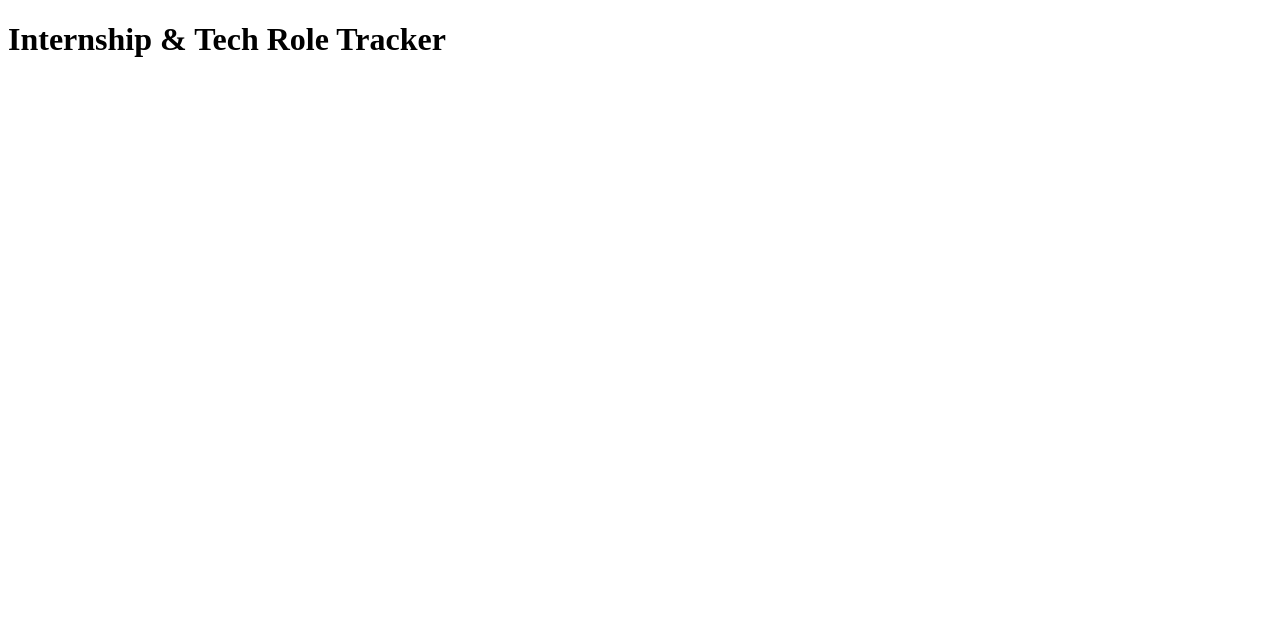
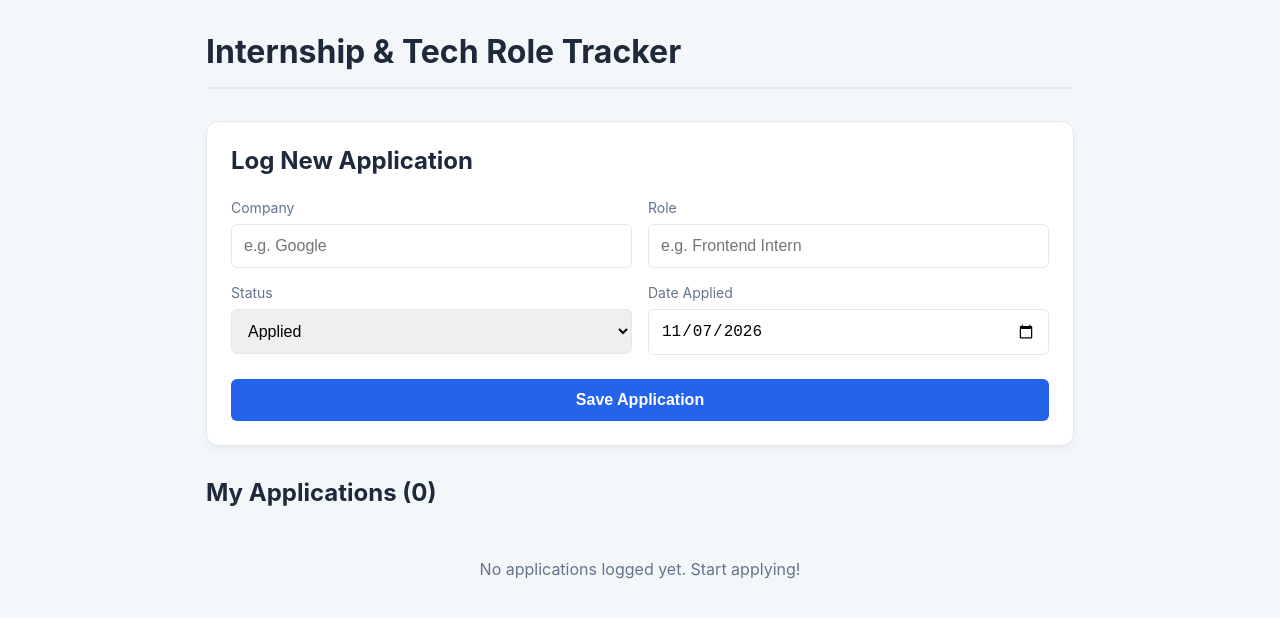
Before and after one commit to jericolobos/web-record, a React (Vite) app in the folder web-record/: page / in a window 1280 px wide. Shown: the top 618 px of the page. Built offline with nearby package versions, Linux system fonts and the light colour scheme.

Commit message:
added basic UI

```diff
--- a/web-record/src/App.jsx
+++ b/web-record/src/App.jsx
@@ -1,28 +1,51 @@
 // src/App.jsx
-
 import { useState, useEffect } from "react";
-import { getApplications } from "./services/apiService";
-import "./App.css";
+import {
+  getApplications,
+  createApplication,
+  updateApplication,
+  deleteApplication,
+} from "./services/apiService";
+import ApplicationForm from "./components/ApplicationForm";
+import ApplicationList from "./components/ApplicationList";
+import "./index.css";
 
 function App() {
-  // State to hold all job applications
   const [applications, setApplications] = useState([]);
 
-  // Load data on initial render
   useEffect(() => {
     setApplications(getApplications());
   }, []);
 
+  const handleAddApplication = (newApp) => {
+    setApplications(createApplication(newApp));
+  };
+
+  const handleUpdateApplication = (updatedApp) => {
+    setApplications(updateApplication(updatedApp));
+  };
+
+  const handleDeleteApplication = (id) => {
+    setApplications(deleteApplication(id));
+  };
+
   return (
-    <div className="container">
+    <div className="dashboard-container">
       <header>
-        <h1>Internship & Tech Role Tracker</h1>
+        <h1 className="header-title">Internship & Tech Role Tracker</h1>
       </header>
 
       <main>
-        {/* We will build and insert <ApplicationForm /> here next */}
+        <ApplicationForm onAdd={handleAddApplication} />
 
-        {/* We will build and insert <ApplicationList /> here after */}
+        <div>
+          <h2>My Applications ({applications.length})</h2>
+          <ApplicationList
+            applications={applications}
+            onUpdate={handleUpdateApplication}
+            onDelete={handleDeleteApplication}
+          />
+        </div>
       </main>
     </div>
   );
--- /dev/null
+++ b/web-record/src/components/ApplicationForm.jsx
@@ -0,0 +1,138 @@
+// src/components/ApplicationForm.jsx
+import { useState } from "react";
+
+function ApplicationForm({ onAdd }) {
+  const [formData, setFormData] = useState({
+    company: "",
+    role: "",
+    status: "Applied",
+    dateApplied: new Date().toISOString().split("T")[0],
+  });
+
+  const handleChange = (e) => {
+    const { name, value } = e.target;
+    setFormData((prev) => ({ ...prev, [name]: value }));
+  };
+
+  const handleSubmit = (e) => {
+    e.preventDefault();
+    if (!formData.company.trim() || !formData.role.trim()) return;
+
+    onAdd(formData);
+    setFormData({ ...formData, company: "", role: "", status: "Applied" });
+  };
+
+  return (
+    <div className="card">
+      <h2 style={{ marginBottom: "1.5rem" }}>Log New Application</h2>
+      <form onSubmit={handleSubmit}>
+        <div
+          style={{
+            display: "grid",
+            gridTemplateColumns: "1fr 1fr",
+            gap: "1rem",
+            marginBottom: "1rem",
+          }}
+        >
+          <div>
+            <label
+              style={{
+                display: "block",
+                marginBottom: "0.5rem",
+                fontSize: "0.875rem",
+                color: "var(--text-muted)",
+              }}
+            >
+              Company
+            </label>
+            <input
+              type="text"
+              name="company"
+              placeholder="e.g. Google"
+              value={formData.company}
+              onChange={handleChange}
+              required
+            />
+          </div>
+          <div>
+            <label
+              style={{
+                display: "block",
+                marginBottom: "0.5rem",
+                fontSize: "0.875rem",
+                color: "var(--text-muted)",
+              }}
+            >
+              Role
+            </label>
+            <input
+              type="text"
+              name="role"
+              placeholder="e.g. Frontend Intern"
+              value={formData.role}
+              onChange={handleChange}
+              required
+            />
+          </div>
+        </div>
+
+        <div
+          style={{
+            display: "grid",
+            gridTemplateColumns: "1fr 1fr",
+            gap: "1rem",
+            marginBottom: "1.5rem",
+          }}
+        >
+          <div>
+            <label
+              style={{
+                display: "block",
+                marginBottom: "0.5rem",
+                fontSize: "0.875rem",
+                color: "var(--text-muted)",
+              }}
+            >
+              Status
+            </label>
+            <select
+              name="status"
+              value={formData.status}
+              onChange={handleChange}
+            >
+              <option value="Applied">Applied</option>
+              <option value="Interviewing">Interviewing</option>
+              <option value="Rejected">Rejected</option>
+              <option value="Offer">Offer</option>
+            </select>
+          </div>
+          <div>
+            <label
+              style={{
+                display: "block",
+                marginBottom: "0.5rem",
+                fontSize: "0.875rem",
+                color: "var(--text-muted)",
+              }}
+            >
+              Date Applied
+            </label>
+            <input
+              type="date"
+              name="dateApplied"
+              value={formData.dateApplied}
+              onChange={handleChange}
+              required
+            />
+          </div>
+        </div>
+
+        <button type="submit" style={{ width: "100%" }}>
+          Save Application
+        </button>
+      </form>
+    </div>
+  );
+}
+
+export default ApplicationForm;
--- /dev/null
+++ b/web-record/src/components/ApplicationList.jsx
@@ -0,0 +1,85 @@
+// src/components/ApplicationList.jsx
+
+function ApplicationList({ applications, onUpdate, onDelete }) {
+  if (applications.length === 0) {
+    return (
+      <p
+        style={{
+          color: "var(--text-muted)",
+          textAlign: "center",
+          padding: "2rem",
+        }}
+      >
+        No applications logged yet. Start applying!
+      </p>
+    );
+  }
+
+  // Helper function to map the status to our CSS variables
+  const getBadgeStyle = (status) => {
+    const statusKey = status.toLowerCase();
+    return {
+      backgroundColor: `var(--status-${statusKey}-bg)`,
+      color: `var(--status-${statusKey}-text)`,
+      padding: "0.25rem 0.75rem",
+      borderRadius: "999px",
+      fontSize: "0.875rem",
+      fontWeight: "600",
+      display: "inline-block",
+      marginBottom: "0.5rem",
+    };
+  };
+
+  return (
+    <div style={{ display: "grid", gap: "1rem" }}>
+      {applications.map((app) => (
+        <div
+          key={app.id}
+          className="card"
+          style={{
+            marginBottom: "0",
+            display: "flex",
+            justifyContent: "space-between",
+            alignItems: "center",
+          }}
+        >
+          <div>
+            <span style={getBadgeStyle(app.status)}>{app.status}</span>
+            <h3 style={{ margin: "0 0 0.25rem 0" }}>{app.company}</h3>
+            <p style={{ margin: "0 0 0.5rem 0", color: "var(--text-muted)" }}>
+              {app.role}
+            </p>
+            <small style={{ color: "var(--text-muted)" }}>
+              Applied: {new Date(app.dateApplied).toLocaleDateString()}
+            </small>
+          </div>
+
+          <div style={{ display: "flex", gap: "10px", alignItems: "center" }}>
+            <select
+              value={app.status}
+              onChange={(e) => onUpdate({ ...app, status: e.target.value })}
+              style={{ width: "auto", padding: "0.5rem" }}
+            >
+              <option value="Applied">Applied</option>
+              <option value="Interviewing">Interviewing</option>
+              <option value="Rejected">Rejected</option>
+              <option value="Offer">Offer</option>
+            </select>
+
+            <button
+              onClick={() => onDelete(app.id)}
+              style={{
+                backgroundColor: "var(--danger)",
+                padding: "0.5rem 1rem",
+              }}
+            >
+              Delete
+            </button>
+          </div>
+        </div>
+      ))}
+    </div>
+  );
+}
+
+export default ApplicationList;
--- a/web-record/src/index.css
+++ b/web-record/src/index.css
@@ -0,0 +1,83 @@
+:root {
+  /* Brand Colors */
+  --bg-color: #f4f7f9;
+  --card-bg: #ffffff;
+  --text-main: #1e293b;
+  --text-muted: #64748b;
+  --border: #e2e8f0;
+  --primary: #2563eb;
+  --primary-hover: #1d4ed8;
+  --danger: #ef4444;
+
+  /* Status Badge Colors */
+  --status-applied-bg: #dbeafe;
+  --status-applied-text: #1e40af;
+  --status-interviewing-bg: #fef08a;
+  --status-interviewing-text: #854d0e;
+  --status-rejected-bg: #fee2e2;
+  --status-rejected-text: #991b1b;
+  --status-offer-bg: #dcfce7;
+  --status-offer-text: #166534;
+}
+
+* { box-sizing: border-box; }
+
+body {
+  margin: 0;
+  font-family: -apple-system, BlinkMacSystemFont, 'Segoe UI', Roboto, Helvetica, Arial, sans-serif;
+  background-color: var(--bg-color);
+  color: var(--text-main);
+}
+
+h1, h2, h3, h4 { margin-top: 0; }
+
+/* Global Form Elements */
+input, select {
+  width: 100%;
+  padding: 0.75rem;
+  border: 1px solid var(--border);
+  border-radius: 6px;
+  font-size: 1rem;
+  outline: none;
+  transition: border-color 0.2s;
+}
+
+input:focus, select:focus { border-color: var(--primary); }
+
+button {
+  padding: 0.75rem 1.5rem;
+  background-color: var(--primary);
+  color: white;
+  border: none;
+  border-radius: 6px;
+  font-size: 1rem;
+  font-weight: 600;
+  cursor: pointer;
+  transition: background-color 0.2s;
+}
+
+button:hover { background-color: var(--primary-hover); }
+
+/* Layout Classes */
+.dashboard-container {
+  max-width: 900px;
+  margin: 2rem auto;
+  padding: 0 1rem;
+}
+
+.header-title {
+  font-size: 2rem;
+  color: var(--text-main);
+  margin-bottom: 2rem;
+  border-bottom: 2px solid var(--border);
+  padding-bottom: 1rem;
+}
+
+.card {
+  background: var(--card-bg);
+  border: 1px solid var(--border);
+  border-radius: 12px;
+  padding: 1.5rem;
+  box-shadow: 0 4px 6px -1px rgba(0, 0, 0, 0.05);
+  margin-bottom: 2rem;
+}
```
